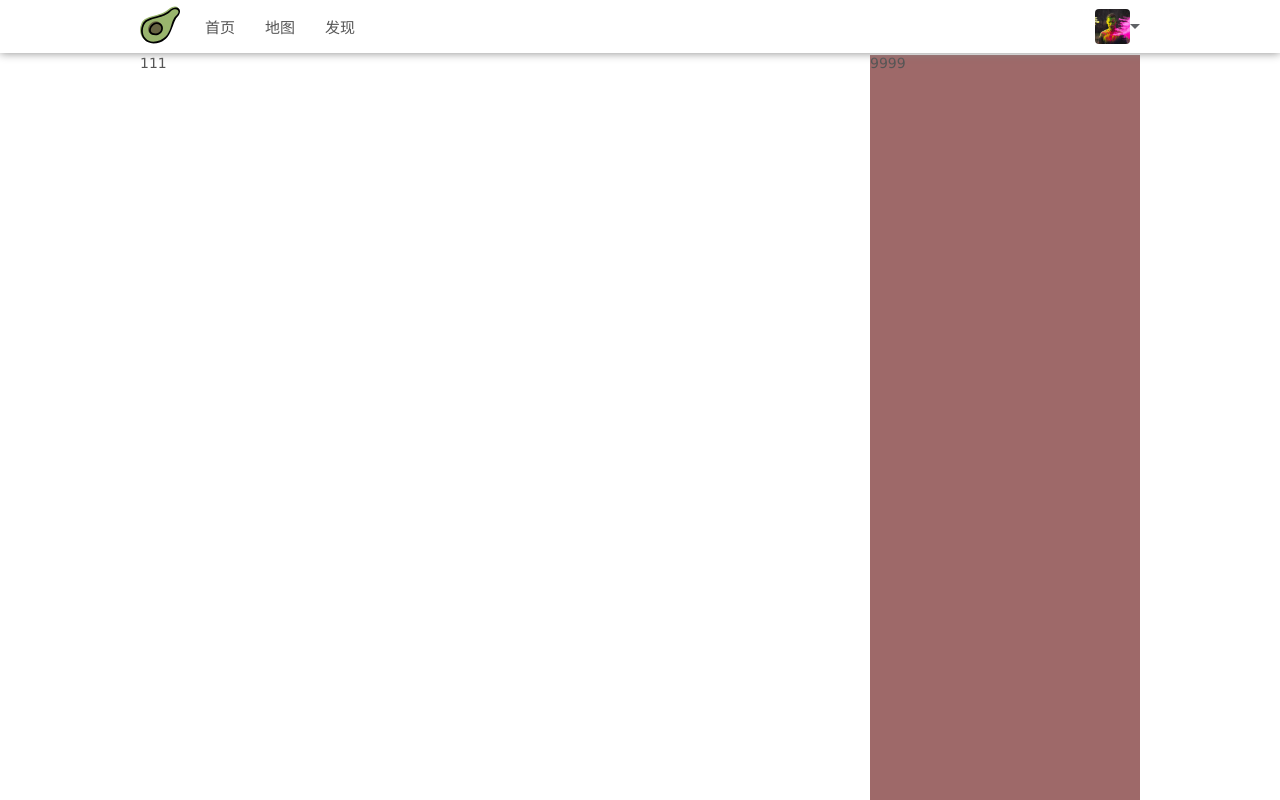
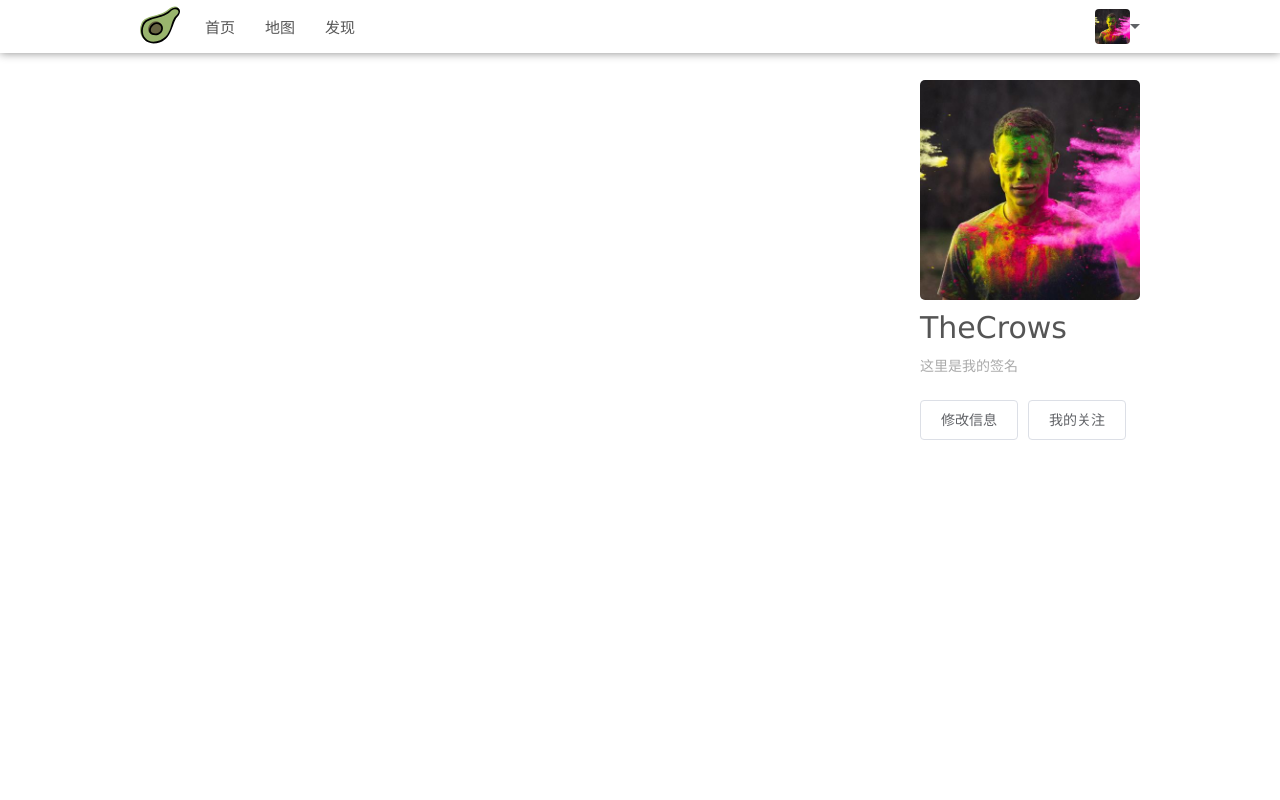
Before and after one commit to TheCrows/myProject, a Vue app in the folder myproject/: page / in a window 1280 px wide. Shown: the top 800 px of the page. Built offline with nearby package versions, Linux system fonts and the light colour scheme.

Commit message:
更新侧边个人信息组件

```diff
--- a/myproject/src/App.vue
+++ b/myproject/src/App.vue
@@ -54,7 +54,7 @@ export default {
     }
     .application-main{
       width:1000px;
-      margin: 55px auto 0 auto;
+      margin: 80px auto 0 auto;
 
     }
 </style>
--- a/myproject/src/components/basic/homePage.vue
+++ b/myproject/src/components/basic/homePage.vue
@@ -1,6 +1,6 @@
 <template>
   <div class="home-page">
-      <div style='width:730px; height:3000px'>111</div>
+      <div style='width:780px; height:3000px'></div>
       <user-side></user-side>
 
   </div>
--- a/myproject/src/components/basic/userSide.vue
+++ b/myproject/src/components/basic/userSide.vue
@@ -1,10 +1,14 @@
 <template>
-  <div class="user-side"  :class="{'user-fixed':isfixed}">
+  <div class="user-side">
     <div class="user-side-head">
-        9999
-    </div>
-    <div class="user-side-info">
-        9999
+        <img src="../../assets/img/userico.jpg" alt="">
+        <span class="big-username">TheCrows</span>
+        <span class="my-bio">这里是我的签名</span></br>
+        <div class="side-butt"></div>
+        <el-button>修改信息</el-button>
+        <el-button>我的关注</el-button>
+
+
     </div>
   </div>
 </template>
@@ -13,35 +17,34 @@ export default {
   name:'userSide',
   data(){
       return{
-          isfixed:false
+
       }
-  },
-  mounted(){
-      window.addEventListener('scroll', ()=>{
-          if((document .documentElement.scrollTop ? document .documentElement.scrollTop : document .body.scrollTop)<=850){
-              this.isfixed=false
-          }else{this.isfixed=true}
-      })
-  },
+  }
 }
 </script>
 <style lang="scss">
     .user-side{
-      width: 270px;
+      width: 220px;
+        .user-side-head{
+            img{
+                width: 100%;
+                border-radius: 5px;
+                vertical-align: middle
+            }
+        .big-username{
+            font-size: 30px;
+            display: block;
+            margin-top: 10px;
+            margin-bottom: 10px;
+        }
+        .my-bio{
+            color: #aaa;
+        }
+        .side-butt{
+            margin-top: 25px;
+        }
+      }
 
-      .user-side-head{
-        height: 800px;
-        background: rgb(158, 105, 105);
-      }
-      .user-side-info{
-        height: 1000px;
-        background: rgb(105, 123, 138);
-      }
     }
-    .user-fixed{
-      position: fixed;
-      top: -745px;
-      right: 0px;
-      z-index: 98;
-    }
+
 </style>
```
